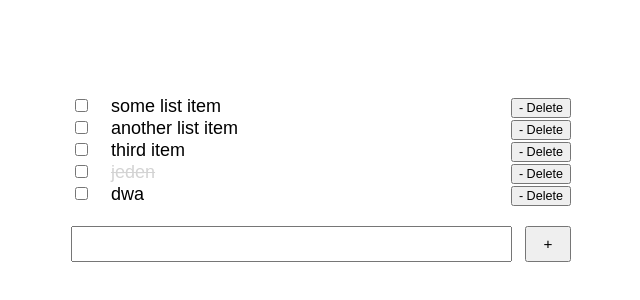
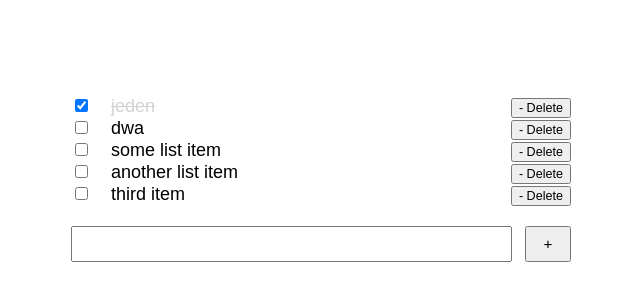
Before and after one commit to pawk/todo-app, a React (Create React App) app: page / in a window 1280 px wide. Shown: the part 100-400 px from the top of the page, without its empty margins (319-959 px from the left). Built offline with nearby package versions, Linux system fonts and the light colour scheme.

Commit message:
sort and merge items

```diff
--- a/src/todo/index.js
+++ b/src/todo/index.js
@@ -1,5 +1,3 @@
-import React from 'react';
-
 import List from './list';
 
 export default List;
--- a/src/todo/item.jsx
+++ b/src/todo/item.jsx
@@ -15,7 +15,8 @@ export const TodoItem = (props) => {
         <input
           type="checkbox"
           id="item{order}"
-          onChange={onSelect} />
+          onChange={onSelect}
+          checked={done} />
       </div>
       <div className="todo__item-content">
         <label htmlFor="item{order}">{children}</label>
@@ -32,11 +33,13 @@ export const TodoItem = (props) => {
 
 TodoItem.propTypes = {
   done: PropTypes.bool,
-  onSelect: PropTypes.func.isRequired,
-  onDelete: PropTypes.func.isRequired,
+  onSelect: PropTypes.func,
+  onDelete: PropTypes.func,
   children: PropTypes.string.isRequired
 }
 
 TodoItem.defaultProps = {
-  done: false
+  done: false,
+  onSelect: () => {},
+  onDelete: () => {}
 }
--- a/src/todo/list.jsx
+++ b/src/todo/list.jsx
@@ -37,7 +37,7 @@ export default class TodoList extends React.Component {
     this.service.addMany(this.processChildren());
 
     this.setState({
-      items: this.service.get()
+      items: this.service.getAll()
     });
   }
 
@@ -54,8 +54,9 @@ export default class TodoList extends React.Component {
   render() {
     return (
       <div className="todo__list">
-        {this.state.items.map(item =>
+        {this.state.items.map((item, key) =>
           <TodoItem
+            key={key}
             item={item}
             onSelect={this.selectItem(item)}
             onDelete={this.removeItem(item)}
@@ -69,7 +70,7 @@ export default class TodoList extends React.Component {
   selectItem = item => e => {
     let items = this.service
       .toggle(item)
-      .get();
+      .getAll();
     this.setState({ items });
   }
 
--- a/src/todo/service.js
+++ b/src/todo/service.js
@@ -5,8 +5,8 @@ export default class TodoService {
     this.items = items || [];
   }
 
-  get() {
-    return this.items;
+  getAll() {
+    return this.items.sort(elem => elem.done);
   }
 
   add(item) {
@@ -15,7 +15,7 @@ export default class TodoService {
   }
 
   addMany(items) {
-    this.items = [...this.items, ...items];
+    this.items = [...items, ...this.items];
     return this;
   }
 
```
